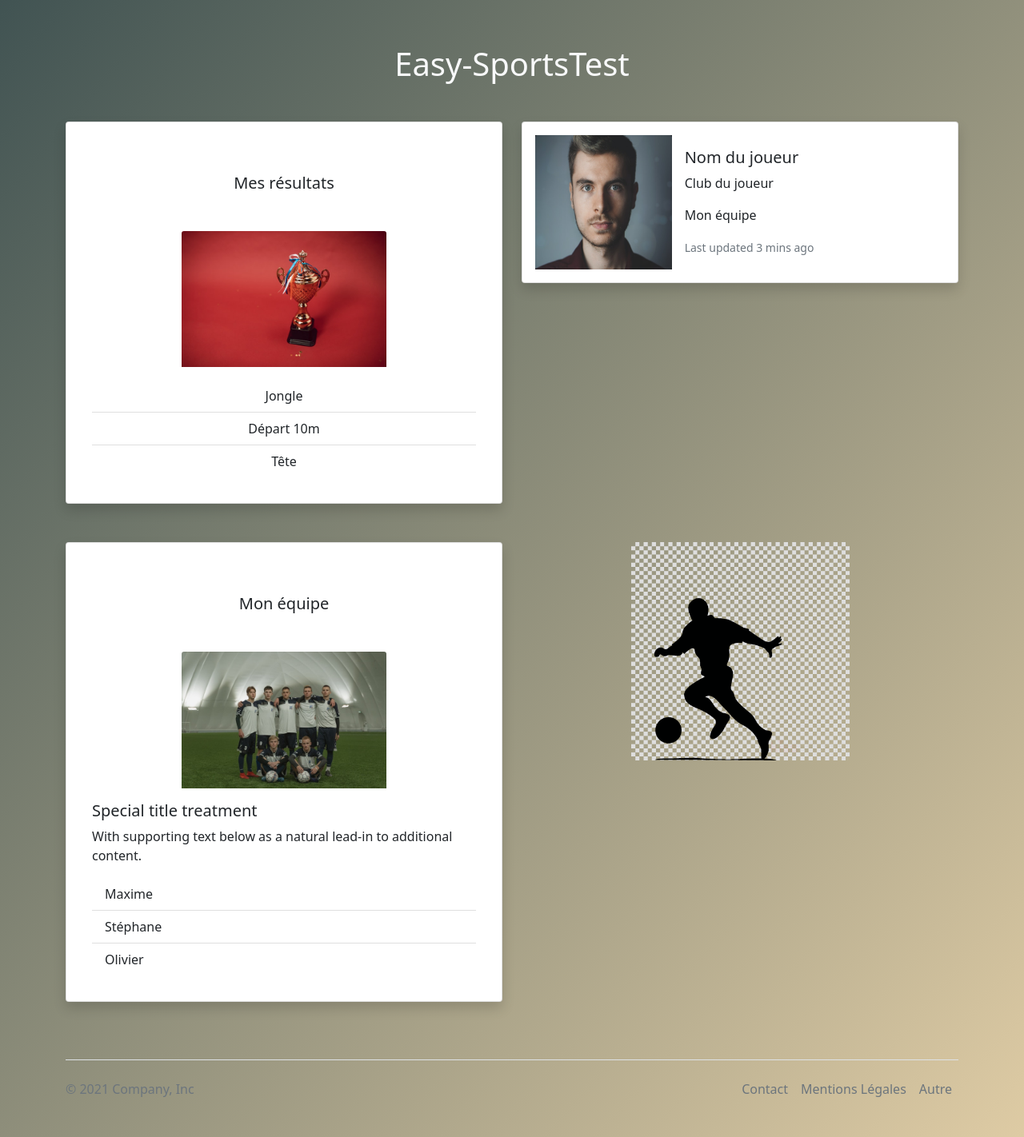
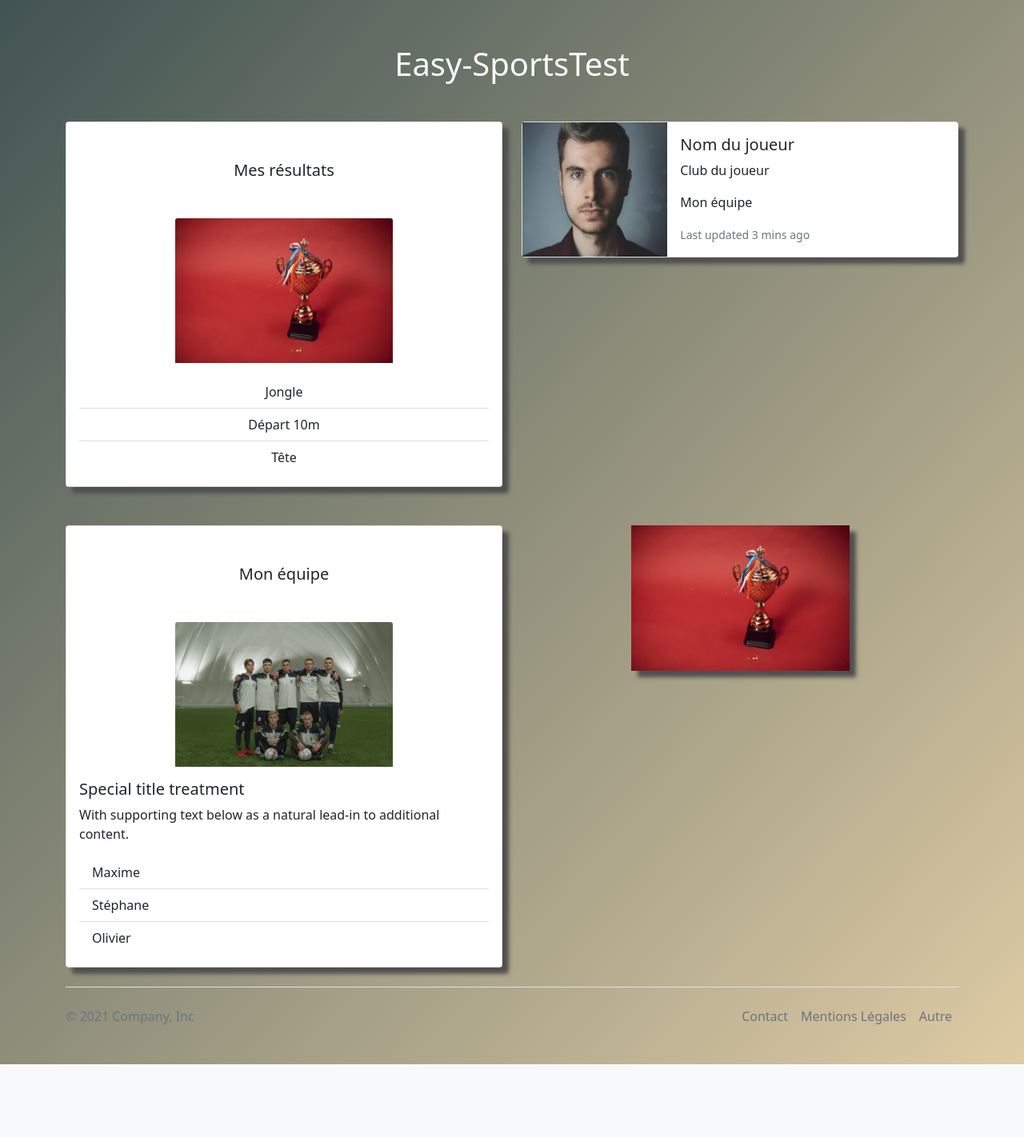
Before and after one commit to StHucher/easy-sports-tests, a PHP site: page /player_home.html in a window 1280 px wide. Shown: the part 56-1478 px from the top of the page at 80% size. After the commit the page ends 1387 px from the top, so only its background shows below. Run offline with PHP 8.4, Linux system fonts and the light colour scheme; some libraries are stand-ins or nearby versions.

Commit message:
shadow effect added

```diff
--- a/assets/css/style.css
+++ b/assets/css/style.css
@@ -56,3 +56,9 @@ body {
 .resultblock:hover{
     transform:scale(1.05);
 }
+
+/*shadow effect on all the cards and the picture*/
+.allcard{
+    /* background-color: rgb(99, 99, 100); */
+    box-shadow: 8px 8px 5px rgb(80, 80, 80);
+}
--- a/player_home.html
+++ b/player_home.html
@@ -54,7 +54,7 @@
               <h1 class="mt-5 mb-5 text-center text-light">Easy-SportsTest</h1>
 
                 <div class="col-xs-12 col-lg-6 order-lg-last ">
-                    <div class="card mb-3 shadow p-3 mb-5 bg-white rounded" >
+                    <div class="card mb-3  allcard bg-white rounded" >
                         <div class="row g-0">
                             <div class="  col-5 col-lg-4 bg-dark">
                                 <img src="assets/images/simon-robben.jpg" alt="avatar" class="card-img h-100">
@@ -72,7 +72,7 @@
                 </div>
 
                 <div class="col-xs-12  col-lg-6 col-lg-order-1 test ">
-                    <div class="resultblock card shadow p-3 mb-5  rounded">
+                    <div class="resultblock allcard card mb-5 rounded">
                         <h5 class="card-title mt-5 mb-5 text-center ">Mes résultats</h5>
                         <img src="assets/images/pexels-rodnae-productions-7005687.jpg" class="card-img-top w-50 h-50 img-fluid mx-auto d-block" alt="icon result">
                         <div class="card-body text-center">
@@ -91,7 +91,7 @@
             <div class="row">
 
                 <div class="col-xs-12 col-lg-6 ">
-                    <div class="card shadow p-3 mb-5 bg-white rounded">
+                    <div class="card allcard rounded">
                         <h5 class="card-title mt-5 mb-5 text-center">Mon équipe</h5>
                         <img src="assets/images/team.jpg" class="card-img-top w-50 h-50 img-fluid mx-auto d-block" alt="team picture">
                         <div class="card-body">
@@ -107,7 +107,7 @@
 
                 </div>
                 <div class="col-xs-12 col-lg-6">
-                  <img src="assets/images/background_profil_joueur.png" class="img-fluid col-xs-12 col-lg-6 mx-auto d-block">
+                  <img src="assets/images/pexels-rodnae-productions-7005687.jpg" class="img-fluid col-xs-12 col-lg-6 mx-auto d-block allcard">
                 </div>
 
 
```
